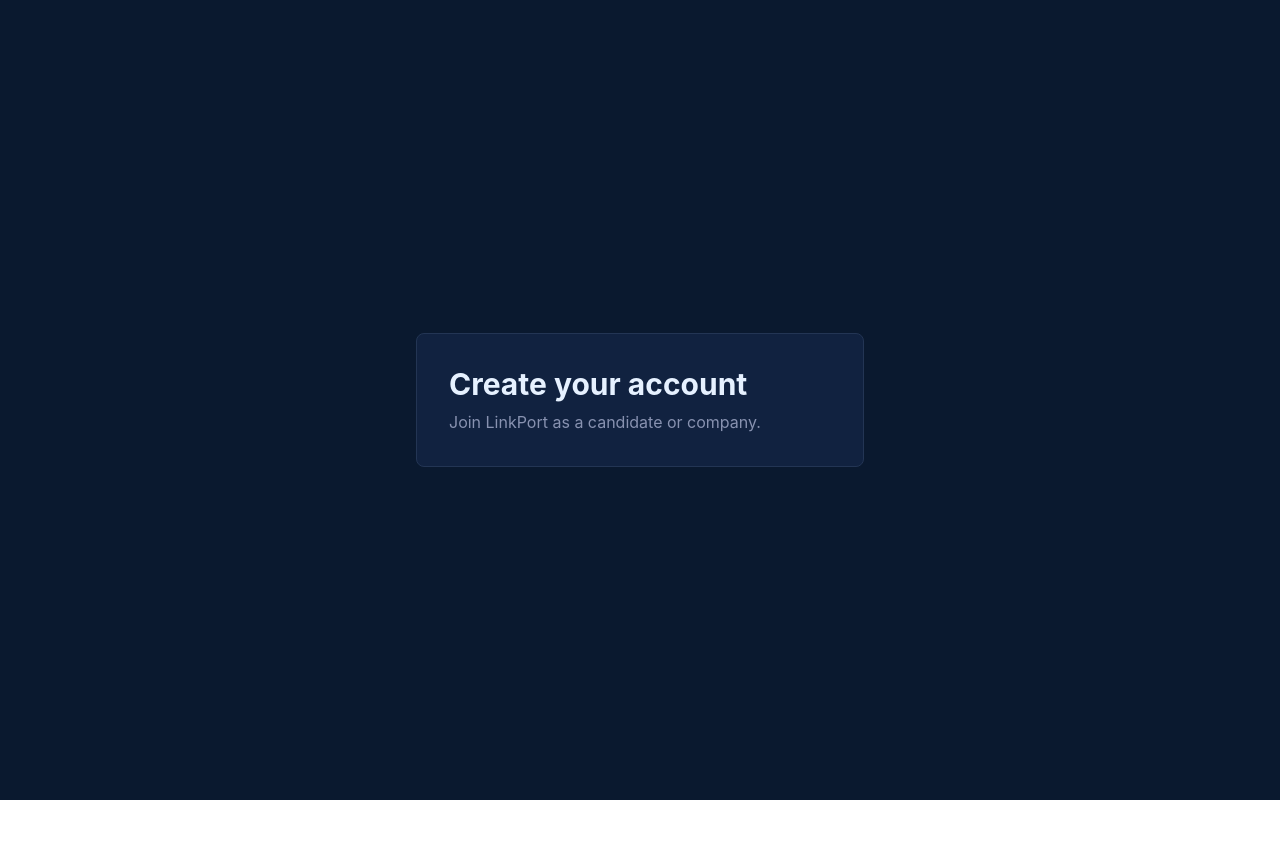
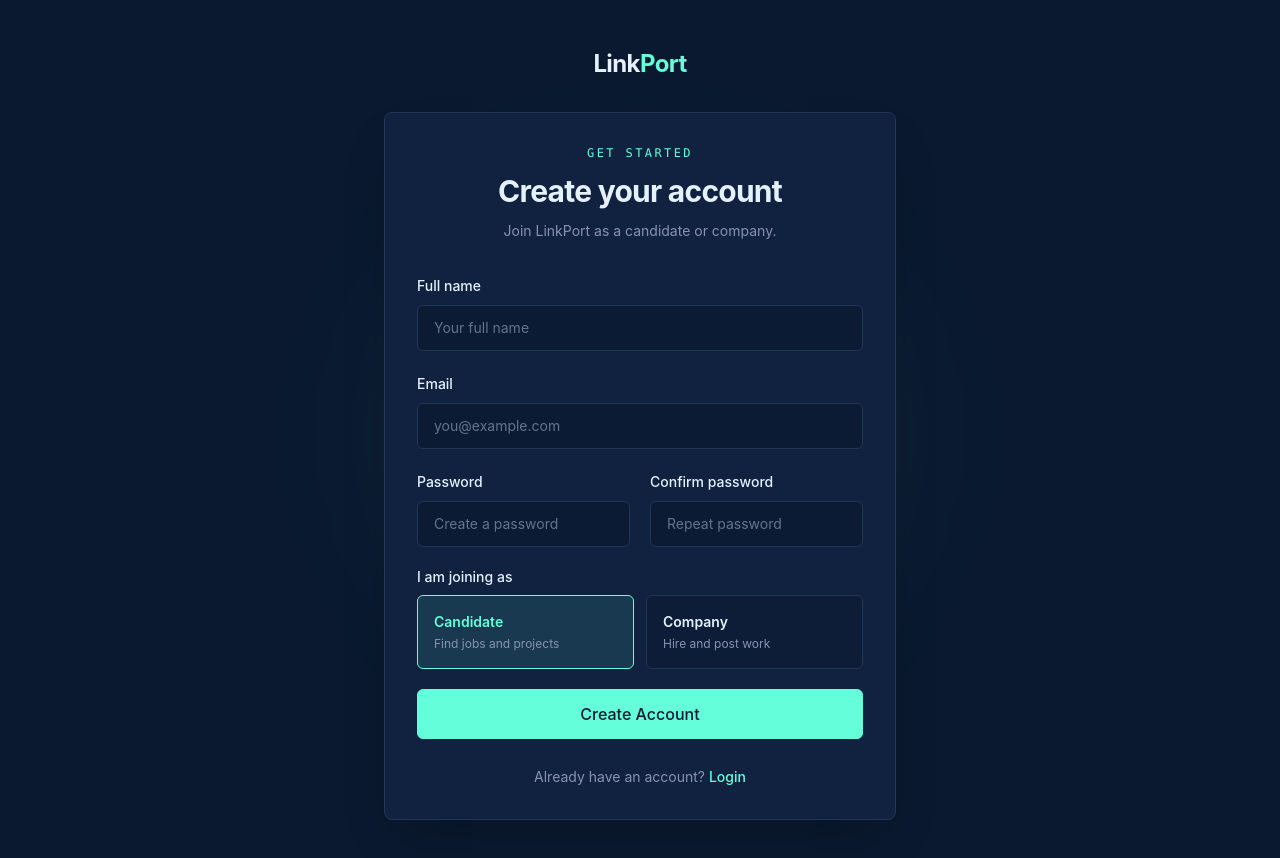
Before and after one commit to artrittup/linkport-frontend, a React (Vite) app: page /register in a window 1280 px wide. Shown: the top 858 px of the page. Before the commit the page ends 800 px from the top, so only its background shows below. Built offline with nearby package versions, Linux system fonts and the light colour scheme.

Commit message:
feat: add authentication pages

```diff
--- a/src/pages/Login.jsx
+++ b/src/pages/Login.jsx
@@ -1,9 +1,90 @@
+import Button from '../components/Button'
+import Card from '../components/Card'
+
+const inputClasses =
+  'mt-2 w-full rounded-md border border-[#233554] bg-[#0a192f]/70 px-4 py-3 text-sm text-[#e6f1ff] outline-none transition-colors placeholder:text-[#64748b] hover:border-[#8892b0] focus:border-[#64ffda] focus:ring-1 focus:ring-[#64ffda]'
+
 export default function Login() {
+  const handleSubmit = (event) => event.preventDefault()
+
   return (
-    <main className="flex min-h-screen items-center justify-center bg-[#0a192f] px-6 text-[#e6f1ff]">
-      <div className="w-full max-w-md rounded-lg border border-[#233554] bg-[#112240] p-8">
-        <h1 className="text-3xl font-bold">Welcome back</h1>
-        <p className="mt-2 text-[#8892b0]">Log in to continue to LinkPort.</p>
+    <main className="relative flex min-h-screen items-center justify-center overflow-hidden bg-[#0a192f] px-4 py-12 text-[#e6f1ff] sm:px-6">
+      <div className="pointer-events-none absolute left-1/2 top-1/2 h-96 w-96 -translate-x-1/2 -translate-y-1/2 rounded-full bg-[#64ffda]/5 blur-3xl" />
+
+      <div className="relative w-full max-w-md">
+        <a
+          href="/"
+          className="mb-8 block text-center text-2xl font-bold tracking-tight text-[#e6f1ff] transition-opacity hover:opacity-80"
+          aria-label="LinkPort home"
+        >
+          Link<span className="text-[#64ffda]">Port</span>
+        </a>
+
+        <Card padding="lg" className="shadow-2xl shadow-black/20">
+          <div className="mb-8 text-center">
+            <p className="mb-3 font-mono text-xs uppercase tracking-[0.2em] text-[#64ffda]">
+              Account access
+            </p>
+            <h1 className="text-3xl font-bold tracking-tight">Welcome back</h1>
+            <p className="mt-3 text-sm text-[#8892b0]">
+              Log in to continue to your account.
+            </p>
+          </div>
+
+          <form onSubmit={handleSubmit} className="space-y-5">
+            <div>
+              <label htmlFor="email" className="text-sm font-medium text-[#e6f1ff]">
+                Email
+              </label>
+              <input
+                id="email"
+                name="email"
+                type="email"
+                autoComplete="email"
+                required
+                placeholder="you@example.com"
+                className={inputClasses}
+              />
+            </div>
+
+            <div>
+              <div className="flex items-center justify-between gap-4">
+                <label htmlFor="password" className="text-sm font-medium text-[#e6f1ff]">
+                  Password
+                </label>
+                <a
+                  href="#"
+                  className="text-xs text-[#8892b0] transition-colors hover:text-[#64ffda]"
+                >
+                  Forgot password?
+                </a>
+              </div>
+              <input
+                id="password"
+                name="password"
+                type="password"
+                autoComplete="current-password"
+                required
+                placeholder="Enter your password"
+                className={inputClasses}
+              />
+            </div>
+
+            <Button type="submit" size="lg" className="w-full">
+              Login
+            </Button>
+          </form>
+
+          <p className="mt-7 text-center text-sm text-[#8892b0]">
+            Don’t have an account?{' '}
+            <a
+              href="/register"
+              className="font-medium text-[#64ffda] transition-opacity hover:opacity-80"
+            >
+              Create one
+            </a>
+          </p>
+        </Card>
       </div>
     </main>
   )
--- a/src/pages/Register.jsx
+++ b/src/pages/Register.jsx
@@ -1,11 +1,163 @@
+import { useState } from 'react'
+import Button from '../components/Button'
+import Card from '../components/Card'
+
+const inputClasses =
+  'mt-2 w-full rounded-md border border-[#233554] bg-[#0a192f]/70 px-4 py-3 text-sm text-[#e6f1ff] outline-none transition-colors placeholder:text-[#64748b] hover:border-[#8892b0] focus:border-[#64ffda] focus:ring-1 focus:ring-[#64ffda]'
+
+const roles = [
+  {
+    value: 'candidate',
+    label: 'Candidate',
+    description: 'Find jobs and projects',
+  },
+  {
+    value: 'company',
+    label: 'Company',
+    description: 'Hire and post work',
+  },
+]
+
 export default function Register() {
+  const [selectedRole, setSelectedRole] = useState('candidate')
+  const handleSubmit = (event) => event.preventDefault()
+
   return (
-    <main className="flex min-h-screen items-center justify-center bg-[#0a192f] px-6 text-[#e6f1ff]">
-      <div className="w-full max-w-md rounded-lg border border-[#233554] bg-[#112240] p-8">
-        <h1 className="text-3xl font-bold">Create your account</h1>
-        <p className="mt-2 text-[#8892b0]">
-          Join LinkPort as a candidate or company.
-        </p>
+    <main className="relative flex min-h-screen items-center justify-center overflow-hidden bg-[#0a192f] px-4 py-12 text-[#e6f1ff] sm:px-6">
+      <div className="pointer-events-none absolute left-1/2 top-1/2 h-[32rem] w-[32rem] -translate-x-1/2 -translate-y-1/2 rounded-full bg-[#64ffda]/5 blur-3xl" />
+
+      <div className="relative w-full max-w-lg">
+        <a
+          href="/"
+          className="mb-8 block text-center text-2xl font-bold tracking-tight text-[#e6f1ff] transition-opacity hover:opacity-80"
+          aria-label="LinkPort home"
+        >
+          Link<span className="text-[#64ffda]">Port</span>
+        </a>
+
+        <Card padding="lg" className="shadow-2xl shadow-black/20">
+          <div className="mb-8 text-center">
+            <p className="mb-3 font-mono text-xs uppercase tracking-[0.2em] text-[#64ffda]">
+              Get started
+            </p>
+            <h1 className="text-3xl font-bold tracking-tight">Create your account</h1>
+            <p className="mt-3 text-sm text-[#8892b0]">
+              Join LinkPort as a candidate or company.
+            </p>
+          </div>
+
+          <form onSubmit={handleSubmit} className="space-y-5">
+            <div>
+              <label htmlFor="full-name" className="text-sm font-medium text-[#e6f1ff]">
+                Full name
+              </label>
+              <input
+                id="full-name"
+                name="fullName"
+                type="text"
+                autoComplete="name"
+                required
+                placeholder="Your full name"
+                className={inputClasses}
+              />
+            </div>
+
+            <div>
+              <label htmlFor="register-email" className="text-sm font-medium text-[#e6f1ff]">
+                Email
+              </label>
+              <input
+                id="register-email"
+                name="email"
+                type="email"
+                autoComplete="email"
+                required
+                placeholder="you@example.com"
+                className={inputClasses}
+              />
+            </div>
+
+            <div className="grid gap-5 sm:grid-cols-2">
+              <div>
+                <label htmlFor="register-password" className="text-sm font-medium text-[#e6f1ff]">
+                  Password
+                </label>
+                <input
+                  id="register-password"
+                  name="password"
+                  type="password"
+                  autoComplete="new-password"
+                  required
+                  placeholder="Create a password"
+                  className={inputClasses}
+                />
+              </div>
+              <div>
+                <label htmlFor="confirm-password" className="text-sm font-medium text-[#e6f1ff]">
+                  Confirm password
+                </label>
+                <input
+                  id="confirm-password"
+                  name="confirmPassword"
+                  type="password"
+                  autoComplete="new-password"
+                  required
+                  placeholder="Repeat password"
+                  className={inputClasses}
+                />
+              </div>
+            </div>
+
+            <fieldset>
+              <legend className="mb-2 text-sm font-medium text-[#e6f1ff]">
+                I am joining as
+              </legend>
+              <div className="grid grid-cols-2 gap-3">
+                {roles.map((role) => {
+                  const isSelected = selectedRole === role.value
+
+                  return (
+                    <button
+                      key={role.value}
+                      type="button"
+                      aria-pressed={isSelected}
+                      onClick={() => setSelectedRole(role.value)}
+                      className={`rounded-md border p-4 text-left transition-all focus:outline-none focus-visible:ring-2 focus-visible:ring-[#64ffda] ${
+                        isSelected
+                          ? 'border-[#64ffda] bg-[#64ffda]/10'
+                          : 'border-[#233554] bg-[#0a192f]/50 hover:border-[#8892b0] hover:bg-[#172a45]'
+                      }`}
+                    >
+                      <span
+                        className={`block text-sm font-semibold ${isSelected ? 'text-[#64ffda]' : 'text-[#e6f1ff]'}`}
+                      >
+                        {role.label}
+                      </span>
+                      <span className="mt-1 block text-xs text-[#8892b0]">
+                        {role.description}
+                      </span>
+                    </button>
+                  )
+                })}
+              </div>
+              <input type="hidden" name="role" value={selectedRole} />
+            </fieldset>
+
+            <Button type="submit" size="lg" className="w-full">
+              Create Account
+            </Button>
+          </form>
+
+          <p className="mt-7 text-center text-sm text-[#8892b0]">
+            Already have an account?{' '}
+            <a
+              href="/login"
+              className="font-medium text-[#64ffda] transition-opacity hover:opacity-80"
+            >
+              Login
+            </a>
+          </p>
+        </Card>
       </div>
     </main>
   )
```
